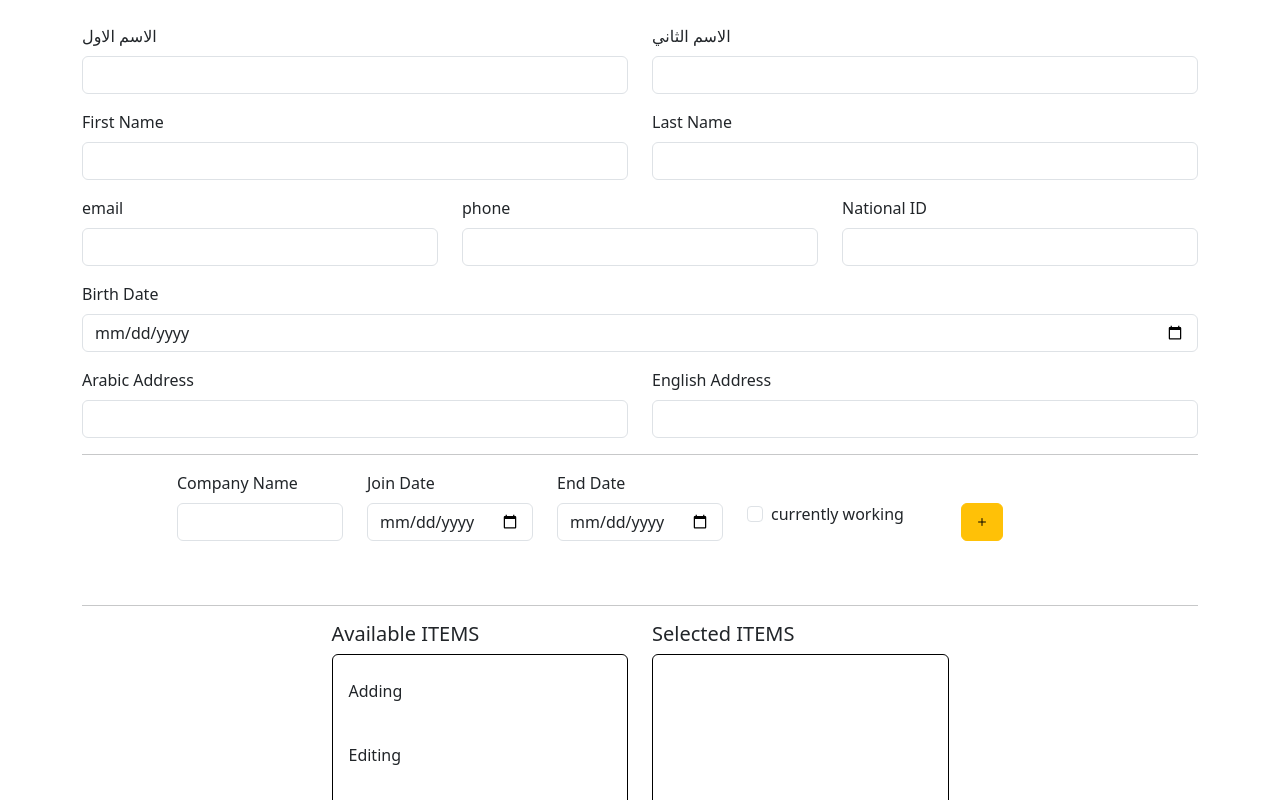
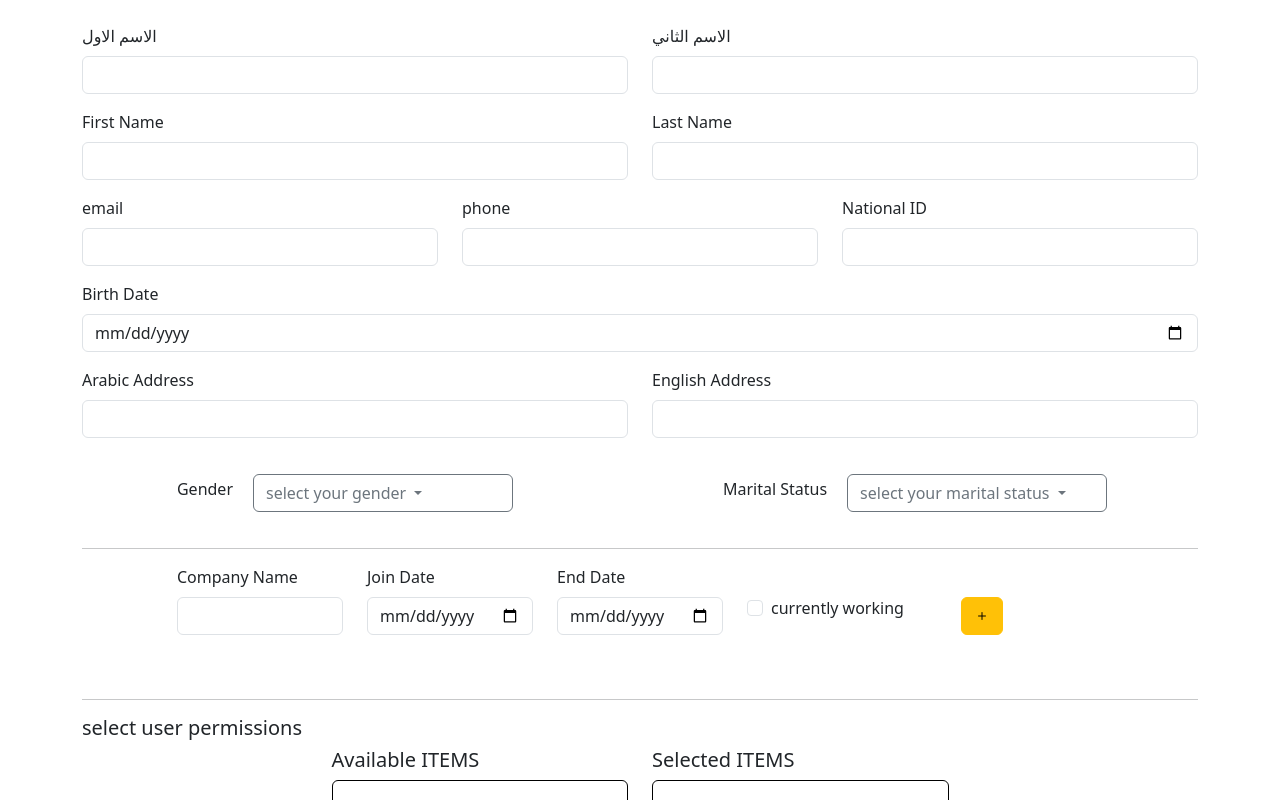
Before and after one commit to nayerasami/user-form-angular-, an Angular app: page / in a window 1280 px wide. Shown: the top 800 px of the page. Built offline with nearby package versions, Linux system fonts and the light colour scheme.

Commit message:
add all form elements

```diff
--- a/src/app/Models/ddl-options.ts
+++ b/src/app/Models/ddl-options.ts
@@ -1,7 +1,9 @@
 export interface IddlOptions {
+    optionsArr?:any[],
     uniqueKey?: keyof any,
     isMultiValued ?:boolean,
     isSearchable?:boolean,
+    defaultValue?:string,
     isResettable?:boolean,
     // items:any[],
     showKey?:any,
--- a/src/app/Models/pick-list-options.ts
+++ b/src/app/Models/pick-list-options.ts
@@ -5,7 +5,9 @@ export interface IpickListOptions {
     isSearchable?:boolean,
     isSortable?:boolean,
     defaultAddedArr?:any,
-    defaultDelete?:any
+    defaultDelete?:any,
+    defaultValuesArr?:any,
+    validators?:any
 
 }
 
--- a/src/app/app.module.ts
+++ b/src/app/app.module.ts
@@ -6,7 +6,6 @@ import { FormComponent } from './components/form/form.component';
 import { ReusableDdlComponent } from './components/Shared/reusable-ddl/reusable-ddl.component';
 import { MultiInputsControlComponent } from './components/Shared/multi-inputs-control/multi-inputs-control.component';
 import { ReusablePickListComponent } from './components/Shared/reusable-pick-list/reusable-pick-list.component';
-import { ReusableFormInputsComponent } from './components/Shared/reusable-form-inputs/reusable-form-inputs.component';
 import { FormsModule, ReactiveFormsModule } from '@angular/forms';
 import { SharedErrorComponent } from './components/Shared/shared-error/shared-error.component';
 import { DragDropModule } from '@angular/cdk/drag-drop';
@@ -21,7 +20,6 @@ import { EnableOnlyNumbersDirective } from './driectives/enable-only-numbers.dir
     ReusableDdlComponent,
     MultiInputsControlComponent,
     ReusablePickListComponent,
-    ReusableFormInputsComponent,
     SharedErrorComponent,
     RestrictArabicCharactersDirective,
     RestrictEnglishCharactersDirective,
--- a/src/app/components/Shared/reusable-ddl/reusable-ddl.component.html
+++ b/src/app/components/Shared/reusable-ddl/reusable-ddl.component.html
@@ -13,7 +13,7 @@
       <div class="dropdown-menu"  [class.show]="dropdownOpen" [ngStyle]="{'max-height':limit >4 ? '250px' :'150px'}"  (scroll)="onScroll($event)">
         <div class="input-group my-3">
           <input
-            *ngIf="ddlconfigOptions.isSearchabl"
+            *ngIf="ddlconfigOptions.isSearchable"
             type="text"
             class="form-control"
             placeholder="Search"
--- a/src/app/components/Shared/reusable-ddl/reusable-ddl.component.ts
+++ b/src/app/components/Shared/reusable-ddl/reusable-ddl.component.ts
@@ -9,7 +9,7 @@ import { ItemsService } from 'src/app/services/items.service';
   styleUrls: ['./reusable-ddl.component.css']
 })
 export class ReusableDdlComponent implements OnInit {
-  @ViewChild('dropDownList') dropDownListRef! :ElementRef<HTMLElement>
+  @ViewChild('dropDownList') dropDownListRef!: ElementRef<HTMLElement>
   selectedValues: any = [];
   searchQuery = ''
   uniqueKey: any;
@@ -24,7 +24,7 @@ export class ReusableDdlComponent implements OnInit {
   private totalPagesNo: any;
   itemTotalNumber: any
   originalOptions: any = [];
-  options: any = [];
+  @Input() options: any = [];
   @Input() inputType: string = '';
   @Input() loading: boolean = false
   @Input() ddlconfigOptions: IddlOptions = {
@@ -81,7 +81,7 @@ export class ReusableDdlComponent implements OnInit {
     })
   }
 
-  getSelectedValues(){return this.selectedValues}
+  getSelectedValues() { return this.selectedValues }
 
   setSelectItems(items: any) {
     this.selectedValues = items
@@ -162,11 +162,13 @@ export class ReusableDdlComponent implements OnInit {
 
 
   getDefualtSelectedVals() {
-    const defaultValuesArray = this.getUniqueArray(this.defualtSelectedValues);
+    if (this.defualtSelectedValues) {
+      const defaultValuesArray = this.getUniqueArray(this.defualtSelectedValues);
 
-    this.originalOptions = [...defaultValuesArray, ...this.options]
-    this.selectedValues = [...defaultValuesArray]
+      this.originalOptions = this.getUniqueArray([...this.options, ...defaultValuesArray]);
+      this.selectedValues = [...defaultValuesArray]
 
+    }
 
   }
 
@@ -180,7 +182,7 @@ export class ReusableDdlComponent implements OnInit {
         const val = value[this.showKey] ? value[this.showKey] : value
         return val;
       })
-      .join(', ') || 'Main Field';
+      .join(', ') || this.ddlconfigOptions.defaultValue || '';
 
   }
 
@@ -238,6 +240,4 @@ export class ReusableDdlComponent implements OnInit {
     return uniqueArray;
   }
 
-
-
 }
--- a/src/app/components/Shared/reusable-form-inputs/reusable-form-inputs.component.ts
+++ /dev/null
@@ -1,54 +0,0 @@
-import { Component, Input, OnInit } from '@angular/core';
-import { FormControl, FormGroup, Validators } from '@angular/forms';
-import { IformInputsOptionsAttributes } from 'src/app/Models/form-inputs-options';
-
-@Component({
-  selector: 'app-reusable-form-inputs',
-  templateUrl: './reusable-form-inputs.component.html',
-  styleUrls: ['./reusable-form-inputs.component.css'],
-
-})
-export class ReusableFormInputsComponent implements OnInit {
-  @Input() options: any;
-  @Input() formGroupName: any;
-  inputsArr: IformInputsOptionsAttributes[] = [];
-  ddlsOptions: any;
-  loading = false;
-
-
-  ngOnInit(): void {
-    this.inputsArr = this.options.optionsArr
-    this.formGroupName = this.createNewFormGroup()
-
-    this.ddlsOptions = this.options.DDLsOptions
-    console.log(this.ddlsOptions, "ddlsOptions ngoninit")
-    this.ddlsOptions.forEach((el: any) => {
-      console.log(el, 'ddd')
-    })
-    //console.log(this.options.DDLsOptions, "DDLsOptions ngoninit")
-  }
-
-  getControlsEL(controlName: any): FormControl {
-    return this.formGroupName.get(controlName) as FormControl;
-  }
-
-
-  createNewFormGroup() {
-    const formGroup: any = {}
-    this.inputsArr.forEach((control: any) => {
-      formGroup[control.name] = new FormControl('', control.validators || []);
-    });
-
-
-
-
-    return new FormGroup(formGroup);
-  }
-
-
-
-
-
-
-
-}
--- a/src/app/components/Shared/reusable-pick-list/reusable-pick-list.component.html
+++ b/src/app/components/Shared/reusable-pick-list/reusable-pick-list.component.html
@@ -96,6 +96,8 @@
         </div>
       </div>
     </div>
+    <p *ngIf="hasError"  class="text-danger my-2">{{errorMsg}}</p>
+
     <div class="row d-flex justify-content-center align-items-center my-5">
       <div class="col-md-6">
         <button
@@ -115,4 +117,5 @@
         </button>
       </div>
     </div>
+
   </div>
--- a/src/app/components/form/form.component.html
+++ b/src/app/components/form/form.component.html
@@ -1,53 +1,131 @@
-<form [formGroup]="userForm" (ngSubmit)="onSubmit()">
- <div class="row gy-3"  formGroupName="userInfo">
+<form [formGroup]="userForm" (ngSubmit)="onFormSubmit()">
+  <div formGroupName="userInfo">
+
+  <div class="row gy-3" >
     <div class="col-md-6">
       <label for="firstNameAR" class="form-label"> الاسم الاول </label>
-      <input type="text" class="form-control" id="firstNameAR" formControlName="firstNameAR" />
+      <input
+        type="text"
+        class="form-control"
+        id="firstNameAR"
+        formControlName="firstNameAR"
+        />
     </div>
+
     <div class="col-md-6">
       <label for="lastNameAR" class="form-label"> الاسم الثاني </label>
-      <input type="text" class="form-control" id="lastNameAR"  formControlName="firstNameAR"/>
+      <input
+        type="text"
+        class="form-control"
+        id="lastNameAR"
+        formControlName="lastNameAR"
+      />
     </div>
     <div class="col-md-6">
       <label for="firstNameEn" class="form-label"> First Name </label>
-      <input type="text" class="form-control" id="firstNameEn" formControlName="firstNameEn"  />
+      <input
+        type="text"
+        class="form-control"
+        id="firstNameEn"
+        formControlName="firstNameEn"
+      />
     </div>
     <div class="col-md-6">
       <label for="lastNameEn" class="form-label"> Last Name </label>
-      <input type="text" class="form-control" id="lastNameEn" formControlName="lastNameEn"  />
+      <input
+        type="text"
+        class="form-control"
+        id="lastNameEn"
+        formControlName="lastNameEn"
+      />
     </div>
     <div class="col-md-4">
       <label for="email" class="form-label"> email </label>
-      <input type="email" class="form-control" id="email" formControlName="email"  />
+      <input
+        type="email"
+        class="form-control"
+        id="email"
+        formControlName="email"
+      />
     </div>
     <div class="col-md-4">
       <label for="phone" class="form-label"> phone </label>
-      <input type="tel" class="form-control" id="phone" formControlName="phone"  />
+      <input
+        type="tel"
+        class="form-control"
+        id="phone"
+        formControlName="phone"
+      />
     </div>
     <div class="col-md-4">
       <label for="nationalId" class="form-label"> National ID </label>
-      <input type="number" class="form-control" id="nationalId"  formControlName="nationalId" />
+      <input
+        type="number"
+        class="form-control"
+        id="nationalId"
+        formControlName="nationalId"
+      />
     </div>
 
     <div class="col-md-12">
-      <label for="birthDate" class="form-label"> Birth Date  </label>
-      <input type="date" class="form-control" id="birthDate"  formControlName="birthDate" />
+      <label for="birthDate" class="form-label"> Birth Date </label>
+      <input
+        type="date"
+        class="form-control"
+        id="birthDate"
+        formControlName="birthDate"
+      />
     </div>
     <div class="col-md-6">
-      <label for="addressAr" class="form-label"> Arabic Address  </label>
-      <input type="text" class="form-control" id="addressAr" formControlName="addressAr" />
+      <label for="addressAr" class="form-label"> Arabic Address </label>
+      <input
+        type="text"
+        class="form-control"
+        id="addressAr"
+        formControlName="addressAr"
+      />
     </div>
     <div class="col-md-6">
       <label for="addressEn" class="form-label"> English Address </label>
-      <input type="text" class="form-control" id="addressEn" formControlName="addressEn" />
+      <input
+        type="text"
+        class="form-control"
+        id="addressEn"
+        formControlName="addressEn"
+      />
     </div>
-
-
+    <div class="col-md-6 d-flex justify-content-center align-items-center">
+      <div>
+        <label for="gender" class="form-label"> Gender </label>
+      </div>
+      <div>
+        <app-reusable-ddl
+          (selectionEvent)="getSelectedData($event,'userInfo.gender')"
+          [ddlconfigOptions]="genderDDLConfig"
+          [loading]="loading"
+          [options]="genderOptionsArr"
+        ></app-reusable-ddl>
+      </div>
+    </div>
+    <div class="col-md-6 d-flex justify-content-center align-items-center">
+      <div>
+        <label for="gender" class="form-label"> Marital Status </label>
+      </div>
+      <div>
+        <app-reusable-ddl
+          (selectionEvent)="getSelectedData($event,'userInfo.maritalStatus')"
+          [ddlconfigOptions]="maritalStatusDDLConfig"
+          [loading]="loading"
+          [options]="maritalStatusOptionsArr"
+        ></app-reusable-ddl>
+      </div>
+    </div>
   </div>
-   <hr />
+  </div>
+  <hr />
   <div class="row">
     <app-multi-inputs-control
-      [formArrayName]="inputControlArrayName"
+      [formArrayName]="'inputControlForm'"
       #formInputControl
       [controlOptions]="multiInputsOptions"
     ></app-multi-inputs-control>
@@ -55,8 +133,12 @@
   <hr />
 
   <div class="row justify-content-center">
+    <h5>select user permissions </h5>
     <div class="col-md-7">
+
       <app-reusable-pick-list
+      (myEvent)="getPickedItems($event)"
+
         #pickListEl
         [options]="pickListOptions"
       ></app-reusable-pick-list>
--- a/src/app/components/form/form.component.ts
+++ b/src/app/components/form/form.component.ts
@@ -7,7 +7,7 @@ import { ReusableDdlComponent } from '../Shared/reusable-ddl/reusable-ddl.compon
 import { IddlOptions } from 'src/app/Models/ddl-options';
 import { IpickListItems, IpickListOptions } from 'src/app/Models/pick-list-options';
 import { IformInputsOptions, IformInputsOptionsAttributes } from 'src/app/Models/form-inputs-options';
-import { ReusableFormInputsComponent } from '../Shared/reusable-form-inputs/reusable-form-inputs.component';
+import { ReusablePickListComponent } from '../Shared/reusable-pick-list/reusable-pick-list.component';
 
 @Component({
   selector: 'app-form',
@@ -17,76 +17,52 @@ import { ReusableFormInputsComponent } from '../Shared/reusable-form-inputs/reus
 export class FormComponent implements OnInit, AfterViewInit {
   @ViewChild('formInputControl') formInputControlRef !: MultiInputsControlComponent;
   @ViewChild('dropList') dropListRef!: ReusableDdlComponent;
-  @ViewChild('userInfoGroup') userInfoRef !: ReusableFormInputsComponent;
+  @ViewChild('pickListEl') pickListRef!: ReusablePickListComponent;
 
 
   userForm: FormGroup = new FormGroup({});
   inputControlFormArray: any;
-  userInfoFormGroup: any;
+  // userInfoFormGroup: any;
   selectedData: any = ''
   loading = false;
   validators: any;
-  userFormGroup: string = 'userInfo';
-  inputControlArrayName: string = 'inputControlForm';
+  pickedItems: any;
 
-  constructor(private cdr: ChangeDetectorRef) {
+  // userFormGroup: string = 'userInfo';
+  // inputControlArrayName: string = 'inputControlForm';
+
+  constructor(private cdr: ChangeDetectorRef) { }
+
+
+
+  ngOnInit(): void {
     this.userForm = new FormGroup({
       userInfo: new FormGroup({
-
-        firstNameAR: new FormControl('', [
-        Validators.required,
-        Validators.minLength(3)
-        ]),
-        lastNameAR: new FormControl('', [
-        Validators.required,
-        Validators.minLength(3)
-        ]),
-        firstNameEn: new FormControl('', [
-        Validators.required,
-        Validators.minLength(3)
-        ]),
-        lastNameEn: new FormControl('', [
-        Validators.required,
-        Validators.minLength(3)
-        ]),
-        email: new FormControl('', [
-        Validators.required,
-        Validators.email
-        ]),
-        phone: new FormControl('', [
-        Validators.required,
-        ]),
-        nationalId: new FormControl('', [
-        Validators.required,
-        ]),
-        birthDate: new FormControl('', [
-        Validators.required,
-        CustomValidator.checkDateValidity
-        ]),
-        addressAr: new FormControl('', [
-        Validators.required,
-        Validators.minLength(8)
-        ]),
-        addressEn: new FormControl('', [
-        Validators.required,
-        Validators.minLength(8)
-        ])
+        firstNameAR: new FormControl('', [Validators.required, Validators.minLength(3)]),
+        lastNameAR: new FormControl('', [Validators.required, Validators.minLength(3)]),
+        firstNameEn: new FormControl('', [Validators.required, Validators.minLength(3)]),
+        lastNameEn: new FormControl('', [Validators.required, Validators.minLength(3)]),
+        email: new FormControl('', [Validators.required, Validators.email]),
+        phone: new FormControl('', [Validators.required]),
+        nationalId: new FormControl('', [Validators.required]),
+        birthDate: new FormControl('', [Validators.required, CustomValidator.checkDateValidity]),
+        addressAr: new FormControl('', [Validators.required, Validators.minLength(8)]),
+        addressEn: new FormControl('', [Validators.required, Validators.minLength(8)]),
+        gender: new FormControl(''),
+        maritalStatus: new FormControl('')
       }),
-      [this.inputControlArrayName]: new FormArray([])
+      inputControlForm: new FormArray([]),
+      permissions: new FormControl('')
     });
   }
 
-  ngOnInit(): void {
-    // this.userFormGroup = 'userInfo'
-    // this.inputControlArrayName ='inputControlForm'
-
-    // this.userForm = new FormGroup({
-    //   [this.userFormGroup]: this.userInfoFormGroup,
-    //   [this.inputControlArrayName]: this.inputControlFormArray
-    // });
 
 
+
+  getControl(controlName: any): FormControl {
+    return this.userForm.get(controlName) as FormControl;
   }
+
 
 
   // inputsAttributes: IformInputsOptionsAttributes[] = [
@@ -221,6 +197,77 @@ export class FormComponent implements OnInit, AfterViewInit {
 
 
 
+
+
+
+  //DDLs
+  genderOptionsArr: any[] = ['Male', 'Female']
+  maritalStatusOptionsArr: any[] = ['Married', 'Single', 'Divorced', 'Widower']
+
+  genderDDLConfig: IddlOptions = {
+    isMultiValued: false,
+    isResettable: false,
+    isSearchable: false,
+    defaultValue: 'select your gender',
+    validators: {
+      function: (array: any): any => {
+        if (this.genderDDLConfig.isMultiValued) {
+          if (array.length === 0) {
+            return 'This field is required';
+          } else if (array.length < 3) {
+            return 'You must select at least 3 options';
+          } else {
+            return undefined;
+          }
+        } else {
+          if (!array || array.length === 0) {
+            return 'You must select your gender';
+          } else {
+            return undefined;
+          }
+        }
+
+      }
+    }
+  }
+
+  maritalStatusDDLConfig: IddlOptions = {
+    isMultiValued: false,
+    isResettable: false,
+    isSearchable: false,
+    defaultValue: 'select your marital status',
+    validators: {
+      function: (array: any): any => {
+        if (this.genderDDLConfig.isMultiValued) {
+          if (array.length === 0) {
+            return 'This field is required';
+          } else if (array.length < 3) {
+            return 'You must select at least 3 options';
+          } else {
+            return undefined;
+          }
+        } else {
+          if (!array || array.length === 0) {
+            return 'You must select your marital status';
+          } else {
+            return undefined;
+          }
+        }
+
+      }
+    }
+  }
+
+
+  getSelectedData(e: string, controlName: any) {
+    this.selectedData = e
+    this.userForm.get(controlName)?.setValue(this.selectedData, { emitEvent: false })
+    console.log(this.selectedData)
+    console.log(this.userForm.get(controlName))
+  }
+
+  //multi inputs control
+
   multiInputAttributes: ImultiInputAttributes[] = [
     {
       type: 'text',
@@ -280,61 +327,6 @@ export class FormComponent implements OnInit, AfterViewInit {
     },
   ]
 
-  //
-
-  // genderOptionsArr: any[] = ['Male', 'Female']
-  // maritalStatusOptionsArr: any[] = ['Married', 'Single', 'Divorced', 'Widower']
-
-  // genderDdlOptions: IddlOptions = {
-  //   optionsArr: this.genderOptionsArr,
-  //   ddlconfigOptions: {
-  //     label: 'Gender',
-  //     name: 'gender',
-  //     defaultTitle: 'Select your gender',
-  //     isMultiValued: false,
-  //     isResettable: false,
-  //     isSearchable: false,
-  //     uniqueKey: 'id',
-  //     showKey: 'title',
-  //     searchKey: 'code',
-  //     singleSelectValidators: {
-  //       validators: [Validators.required],
-  //       errorMessages: { required: 'You must select your gender' }
-  //     }
-  //   }
-  // };
-
-  // maritalStatusDdlOptions: IddlOptions = {
-  //   optionsArr: this.maritalStatusOptionsArr,
-  //   ddlconfigOptions: {
-  //     label: 'Marital Status',
-  //     name: 'maritalStatus',
-  //     defaultTitle: 'Select your marital status',
-  //     isMultiValued: false,
-  //     isResettable: false,
-  //     isSearchable: false,
-  //     uniqueKey: 'id',
-  //     showKey: 'title',
-  //     searchKey: 'code',
-  //     singleSelectValidators: {
-  //       validators: [Validators.required],
-  //       errorMessages: { required: 'You must select your marital status' }
-  //     }
-  //   }
-  // };
-
-  // DDLsOptions: IddlOptions[] = [
-  //   this.genderDdlOptions,
-  //   this.maritalStatusDdlOptions
-  // ];
-
-
-  // formInputsOptions: IformInputsOptions = {
-  //   optionsArr: this.inputsAttributes,
-  //   DDLsOptions: this.DDLsOptions,
-
-  // }
-
   multiInputsOptions: ImultiInputOptions = {
     inputsArray: this.multiInputAttributes,
     formGroupValidators: [
@@ -352,25 +344,35 @@ export class FormComponent implements OnInit, AfterViewInit {
   }
 
 
+
+  //pick-list
+
   pickListItems: any[] = ['Adding', 'Editing', 'Deleting']
 
   pickListOptions: IpickListOptions = {
     itemsArr: this.pickListItems,
-    // defaultValuesArr: this.defaultValues,
+    //defaultValuesArr: this.defaultValues,
     uniqueKey: 'id',
     showKey: 'name',
     isSearchable: false,
     isSortable: true,
+    validators: {
+      function: (array: any): any => {
+        if (!array || array.length === 0) {
+          return 'User Must have at least one permission';
+        } else {
+          return undefined;
+        }
+
+      }
+    }
     //defaultAddedArr: this.defaultAdded,
     //defaultDeleted:this.defaultDeleted
   }
 
 
-
   ngAfterViewInit(): void {
     this.inputControlFormArray = this.formInputControlRef.formArrayName.get('controlsArray') as FormArray;
-
-    this.userForm.setControl(this.userFormGroup, this.userInfoFormGroup);
     if (this.inputControlFormArray.controls.length > 1) {
       this.inputControlFormArray.controls.forEach((formGroupControl: any) => {
         if (formGroupControl instanceof FormGroup) {
@@ -431,9 +433,38 @@ export class FormComponent implements OnInit, AfterViewInit {
     }
   }
 
+  getPickedItems(event: any) {
+    this.pickListItems = event;
+    console.log(this.pickListItems, "permissions")
 
-  onSubmit() {
+    console.log(this.userForm.get('permissions'), "ll")
+    this.userForm.get('permissions')?.setValue(this.pickListItems, { emitEvent: false })
 
+
+  }
+  // onFormSubmit() {
+
+  //   this.formInputControlRef.submit()
+  //   // console.log(formArrayData,"formArray data ")
+  //   console.log(this.userForm.value, "user data")
+
+  //   this.userForm.get('inputControlForm')?.(this.formInputControlRef.submit(), { emitEvent: false })
+  // }
+
+  onFormSubmit() {
+
+    const formArrayData = this.formInputControlRef.formArrayName.value;
+    const inputControlFormArray = this.userForm.get('inputControlForm') as FormArray;
+    formArrayData.controlsArray.forEach((data: any) => {
+      const newFormGroup = new FormGroup({});
+      Object.keys(data).forEach(key => {
+        newFormGroup.addControl(key, new FormControl(data[key]));
+      });
+      inputControlFormArray.push(newFormGroup);
+    });
+
+    this.pickListRef.saveSelectedValues()
+    console.log(this.userForm.value, "user data");
   }
 
 
```
Also changed, not shown: src/app/components/Shared/reusable-form-inputs/reusable-form-inputs.component.html (deleted, +0 -63 lines), src/app/components/Shared/reusable-pick-list/reusable-pick-list.component.ts (+11 -2 lines), src/app/components/Shared/reusable-form-inputs/reusable-form-inputs.component.css (deleted).
